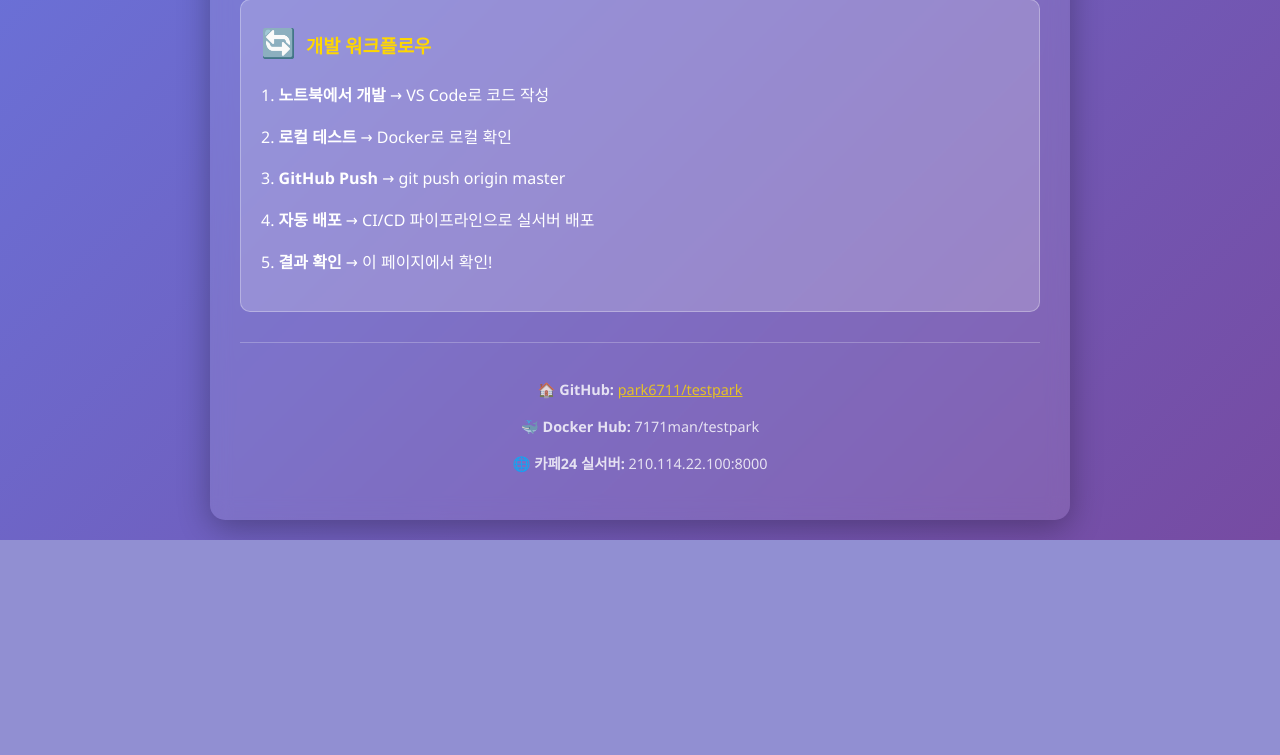
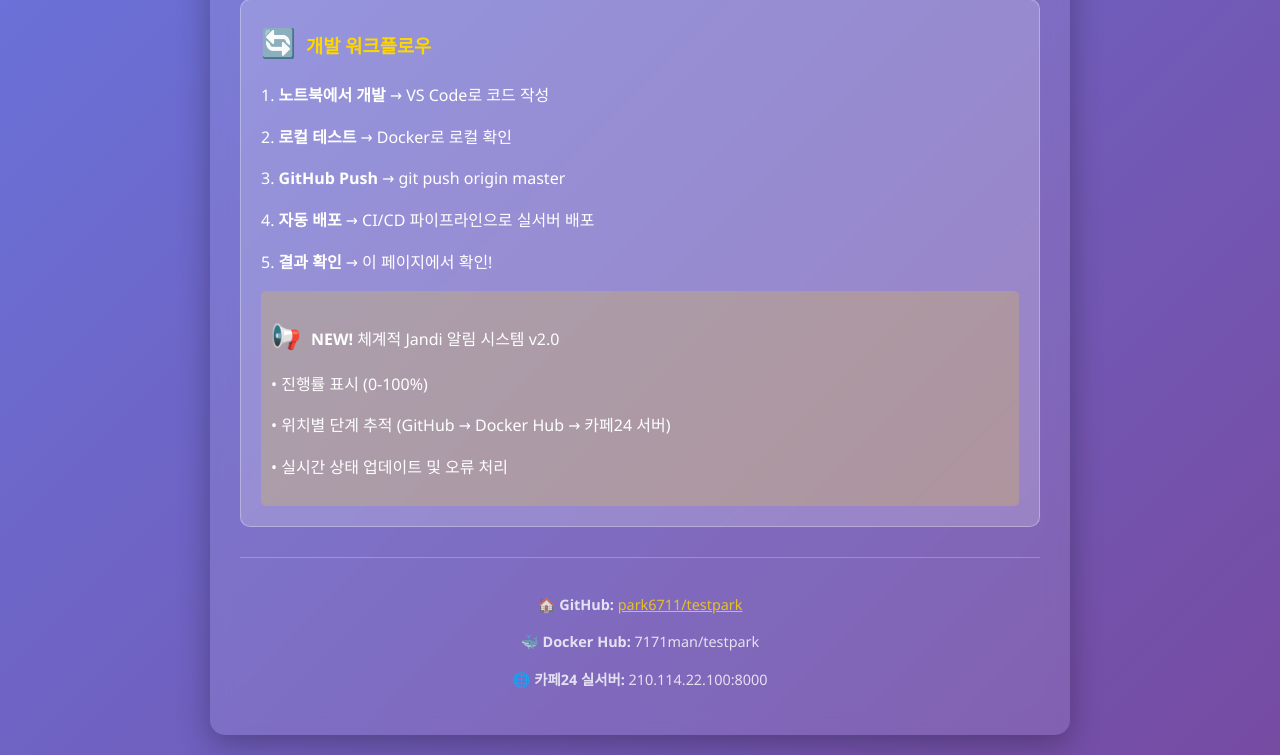
Before and after one commit to park6711/testpark, a Django app: page / in a window 1280 px wide. Shown: the part 722-1477 px from the top of the page. Before the commit the page ends 1262 px from the top, so only its background shows below. Run offline with Django 4.2, Linux system fonts and the light colour scheme.

Commit message:
test: 체계적 Jandi 알림 시스템 검증용 테스트
홈페이지에 새로운 v2.0 알림 시스템 소개 추가
- 진행률 표시 (0-100%)
- 위치별 단계 추적 기능
- 실시간 상태 업데이트 및 오류 처리

🤖 Generated with [Claude Code](https://claude.ai/code)

Co-Authored-By: Claude <noreply@anthropic.com>

```diff
--- a/demo/templates/demo/home.html
+++ b/demo/templates/demo/home.html
@@ -159,6 +159,12 @@
             <p>3. <strong>GitHub Push</strong> → git push origin master</p>
             <p>4. <strong>자동 배포</strong> → CI/CD 파이프라인으로 실서버 배포</p>
             <p>5. <strong>결과 확인</strong> → 이 페이지에서 확인!</p>
+            <div style="margin-top: 15px; padding: 10px; background: rgba(255, 215, 0, 0.2); border-radius: 5px;">
+                <p><span class="emoji">📢</span><strong>NEW!</strong> 체계적 Jandi 알림 시스템 v2.0</p>
+                <p>• 진행률 표시 (0-100%)</p>
+                <p>• 위치별 단계 추적 (GitHub → Docker Hub → 카페24 서버)</p>
+                <p>• 실시간 상태 업데이트 및 오류 처리</p>
+            </div>
         </div>
 
         <div class="footer">
```
